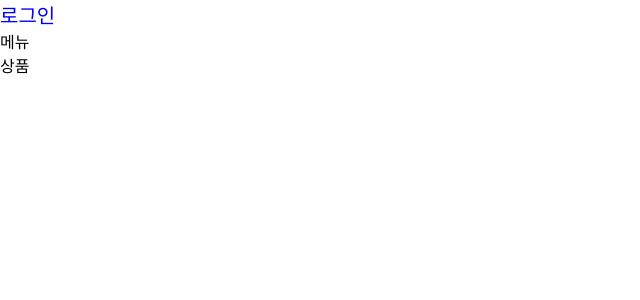
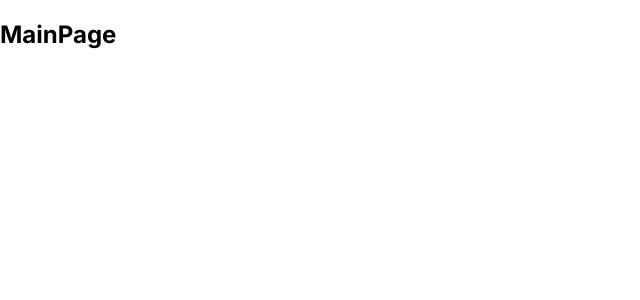
Before and after one commit to seunghee1108/Next-Practice, a Next.js app in the folder next-project/: page / in a window 1280 px wide. Shown: the top 300 px of the page, without its empty margins (0-640 px from the left). Built offline with nearby package versions, Linux system fonts and the light colour scheme.

Commit message:
메인 페이지 내용 수정

```diff
--- a/next-project/app/page.tsx
+++ b/next-project/app/page.tsx
@@ -1,10 +1,9 @@
+import Link from "next/link";
 
-export default function Home() {
+export default function Home () {
   return (
     <div>
-      <div style={{ color:'blue', fontSize:'20px'}}>로그인</div>
-      <div className="menu" >메뉴</div>
-      <div className="product">상품</div>
+      <h2>MainPage</h2>
     </div>
   )
 }
```
